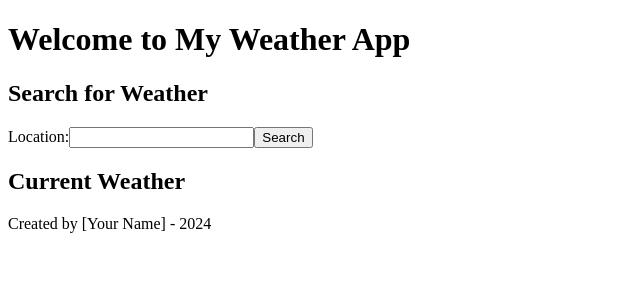
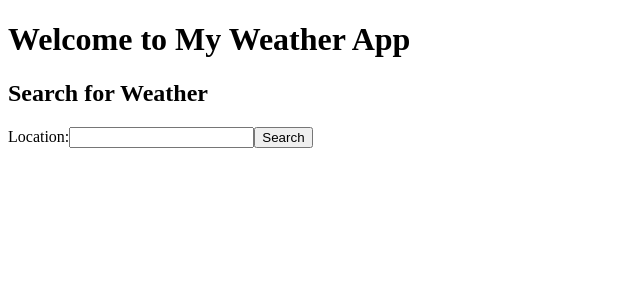
Before and after one commit to Drinkwater32/basic_weather_app, a React (Create React App) app: page / in a window 1280 px wide. Shown: the top 300 px of the page, without its empty margins (0-640 px from the left). Built offline with nearby package versions, Linux system fonts and the light colour scheme.

Commit message:
redesign the component structure, getting rid of main page and adding components directly to App.js

```diff
--- a/src/App.js
+++ b/src/App.js
@@ -1,10 +1,12 @@
 // component imports
-import MainPage from "./components/MainPage/MainPage";
+import Header from "./components/Header";
+import LocationSearch from "./components/LocationSearch";
 
 function App() {
   return (
     <div>
-      <MainPage />
+      <Header />
+      <LocationSearch />
     </div>
   );
 }
--- /dev/null
+++ b/src/components/Header.js
@@ -0,0 +1,12 @@
+// Header.js
+import React from "react";
+
+const Header = () => {
+  return (
+    <header>
+      <h1>Welcome to My Weather App</h1>
+    </header>
+  );
+};
+
+export default Header;
--- /dev/null
+++ b/src/components/LocationSearch.js
@@ -0,0 +1,17 @@
+// LocationSearch.js
+import React from "react";
+
+const LocationSearch = () => {
+  return (
+    <section>
+      <h2>Search for Weather</h2>
+      <form>
+        <label htmlFor="location">Location:</label>
+        <input type="text" id="location" name="location" />
+        <button type="submit">Search</button>
+      </form>
+    </section>
+  );
+};
+
+export default LocationSearch;
--- a/src/components/MainPage/MainPage.js
+++ /dev/null
@@ -1,31 +0,0 @@
-import React from "react";
-
-const MainPage = () => {
-  return (
-    <div>
-      <header>
-        <h1>Welcome to My Weather App</h1>
-      </header>
-      <main>
-        <section>
-          <h2>Search for Weather</h2>
-          <form>
-            <label htmlFor="location">Location:</label>
-            <input type="text" id="location" name="location" />
-            <button type="submit">Search</button>
-          </form>
-        </section>
-        <section>
-          <h2>Current Weather</h2>
-          {/* Display current weather information here */}
-        </section>
-        {/* Additional sections for forecast, etc. */}
-      </main>
-      <footer>
-        <p>Created by [Your Name] - {new Date().getFullYear()}</p>
-      </footer>
-    </div>
-  );
-};
-
-export default MainPage;
```
